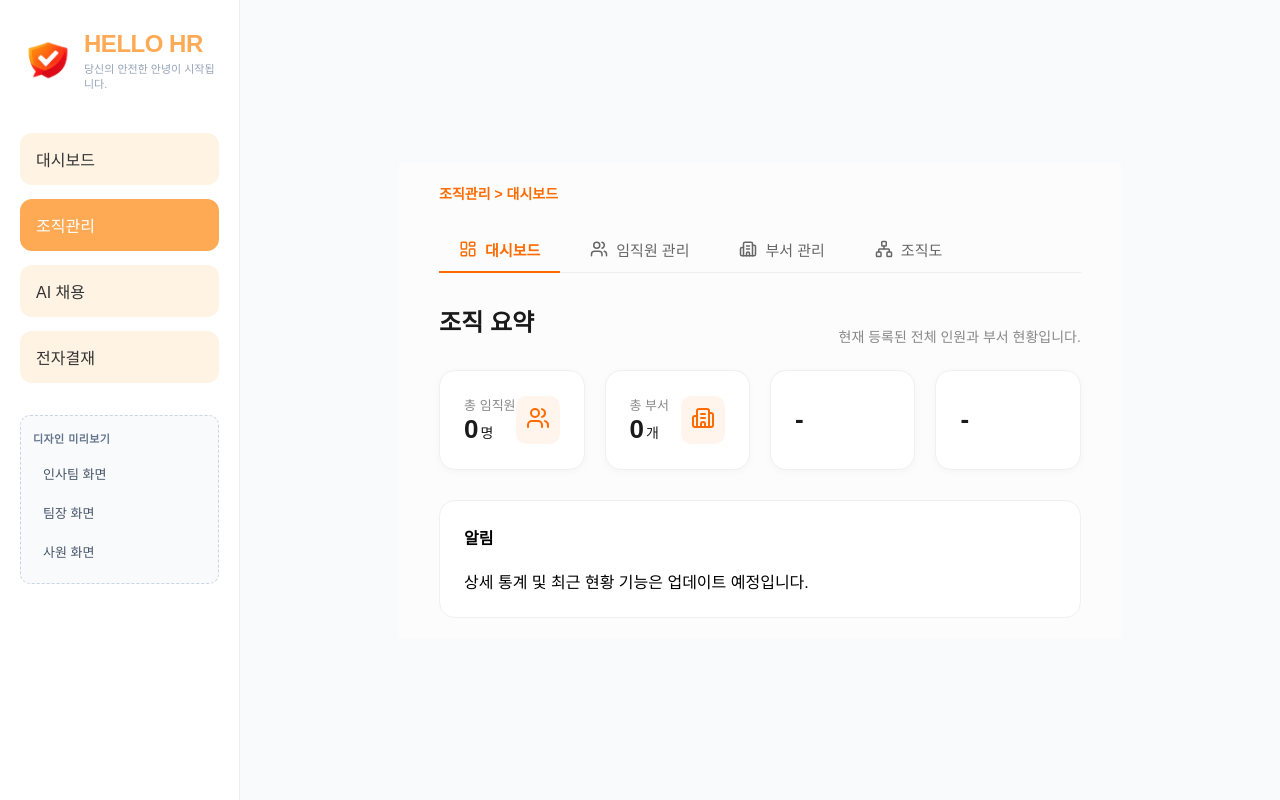
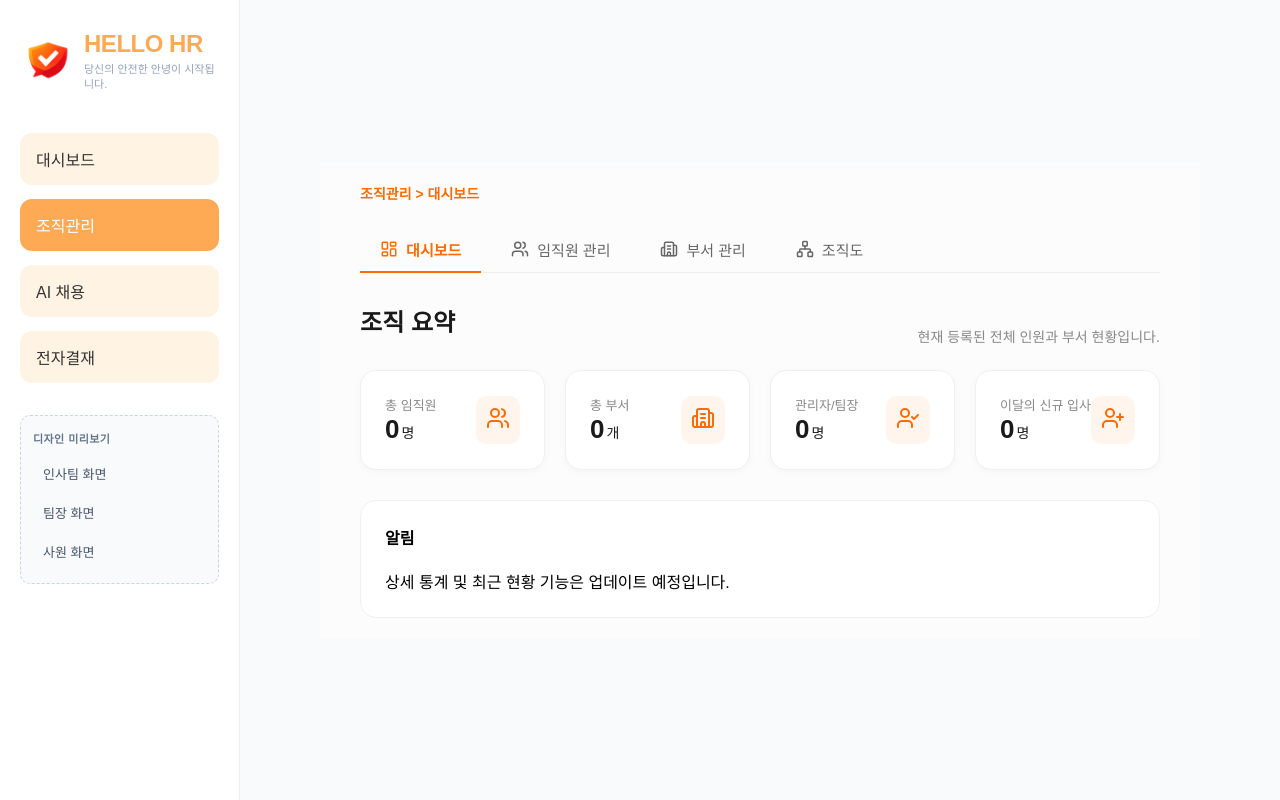
Before and after one commit to Miniproject-management/management-front, a React (Vite) app: page /department in a window 1280 px wide. Shown: the top 800 px of the page. Built offline with nearby package versions, Linux system fonts and the light colour scheme; no server answers.

Commit message:
대시보드 요약카드 추가

```diff
--- a/src/pages/department/DashboardView.jsx
+++ b/src/pages/department/DashboardView.jsx
@@ -1,23 +1,42 @@
 import React, { useState, useEffect } from 'react';
 import api from '../../api/axios';
-import { Users, Building2 } from "lucide-react";
+import { Users, Building2, UserCheck, UserPlus } from "lucide-react";
 
 const DashboardView = () => {
-  const [counts, setCounts] = useState({ employees: 0, departments: 0 });
+  const [stats, setStats] = useState({
+    employees: 0,
+    departments: 0,
+    managers: 0,
+    newHires: 0
+  });
   const [loading, setLoading] = useState(true);
 
   useEffect(() => {
     const fetchData = async () => {
       try {
-        // 방법 2: 기존 API 두 개를 동시에 호출해서 길이를 측정
         const [empRes, deptRes] = await Promise.all([
-          api.get('/api/hr/employees'),           // 전체 사원 목록
-          api.get('/api/hr/departments/tree')     // 전체 부서 목록 (트리 혹은 리스트)
+          api.get('/api/hr/employees'),
+          api.get('/api/hr/departments/tree')
         ]);
 
-        setCounts({
-          employees: empRes.data.length,
-          departments: deptRes.data.length
+        const empData = empRes.data;
+        const now = new Date();
+        const currentMonth = now.toISOString().slice(0, 7); // YYYY-MM
+
+        // 통계 계산
+        const managersCount = empData.filter(emp =>
+          emp.position === '팀장' || emp.position === '관리자'
+        ).length;
+
+        const newHiresCount = empData.filter(emp =>
+          emp.hireDate && emp.hireDate.startsWith(currentMonth)
+        ).length;
+
+        setStats({
+          employees: empData.length,
+          departments: deptRes.data.length,
+          managers: managersCount,
+          newHires: newHiresCount
         });
       } catch (error) {
         console.error("대시보드 요약 데이터를 가져오는 데 실패했습니다.", error);
@@ -44,11 +63,11 @@ const DashboardView = () => {
           <div className="stat-info">
             <span className="stat-label">총 임직원</span>
             <div className="stat-value-group">
-              <span className="stat-num">{counts.employees}</span>
+              <span className="stat-num">{stats.employees}</span>
               <span className="stat-unit">명</span>
             </div>
           </div>
-          <div className="stat-icon-box">
+          <div className="stat-icon-box blue">
             <Users size={24} />
           </div>
         </div>
@@ -58,31 +77,40 @@ const DashboardView = () => {
           <div className="stat-info">
             <span className="stat-label">총 부서</span>
             <div className="stat-value-group">
-              <span className="stat-num">{counts.departments}</span>
+              <span className="stat-num">{stats.departments}</span>
               <span className="stat-unit">개</span>
             </div>
           </div>
-          <div className="stat-icon-box">
+          <div className="stat-icon-box orange">
             <Building2 size={24} />
           </div>
         </div>
 
-        {/* 예시 이미지의 4개 칸을 맞추기 위해 비워두거나 다른 정보 활용 가능 */}
-        <div className="stat-card placeholder-card">
+        {/* 관리직 인원 */}
+        <div className="stat-card">
           <div className="stat-info">
-            <span className="stat-label"></span>
+            <span className="stat-label">관리자/팀장</span>
             <div className="stat-value-group">
-              <span className="stat-num">-</span>
+              <span className="stat-num">{stats.managers}</span>
+              <span className="stat-unit">명</span>
             </div>
+          </div>
+          <div className="stat-icon-box green">
+            <UserCheck size={24} />
           </div>
         </div>
 
-        <div className="stat-card placeholder-card">
+        {/* 이번 달 신규 입사자 */}
+        <div className="stat-card">
           <div className="stat-info">
-            <span className="stat-label"></span>
+            <span className="stat-label">이달의 신규 입사</span>
             <div className="stat-value-group">
-              <span className="stat-num">-</span>
+              <span className="stat-num">{stats.newHires}</span>
+              <span className="stat-unit">명</span>
             </div>
+          </div>
+          <div className="stat-icon-box purple">
+            <UserPlus size={24} />
           </div>
         </div>
       </div>
```
